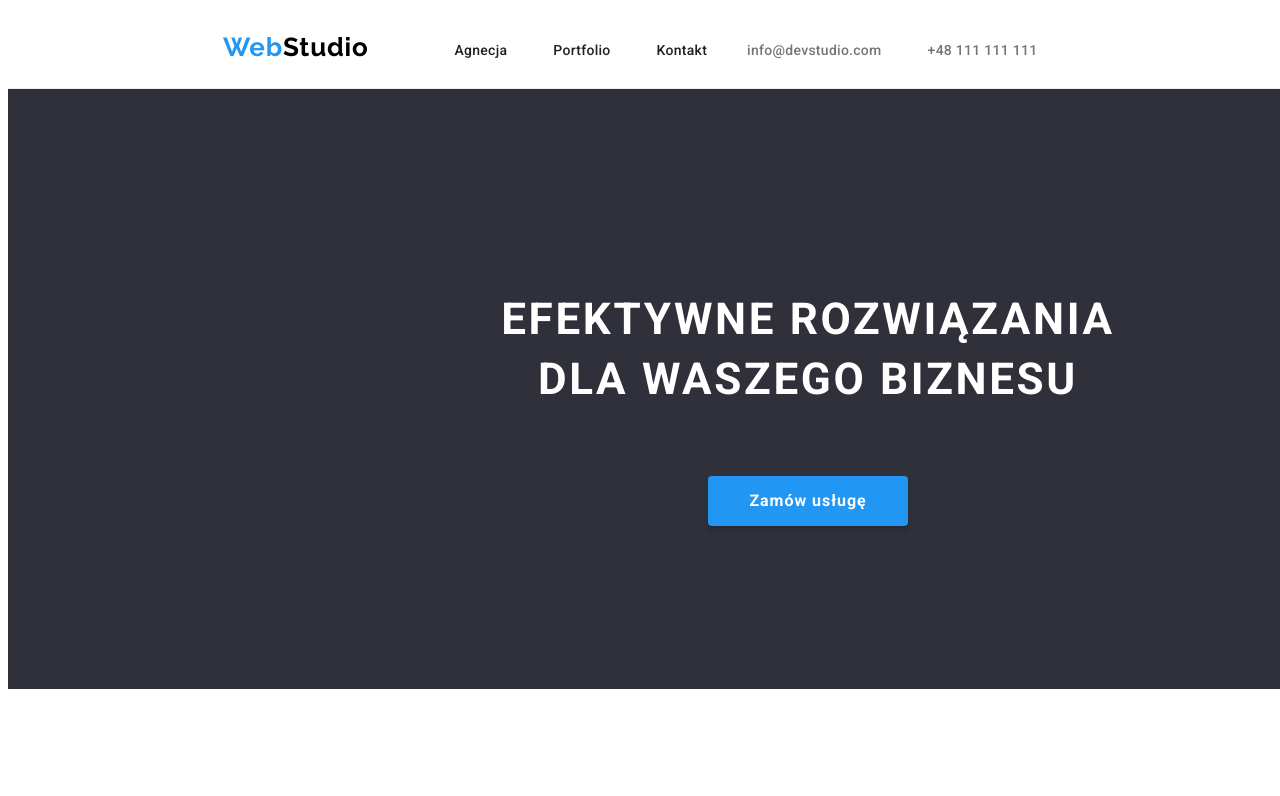
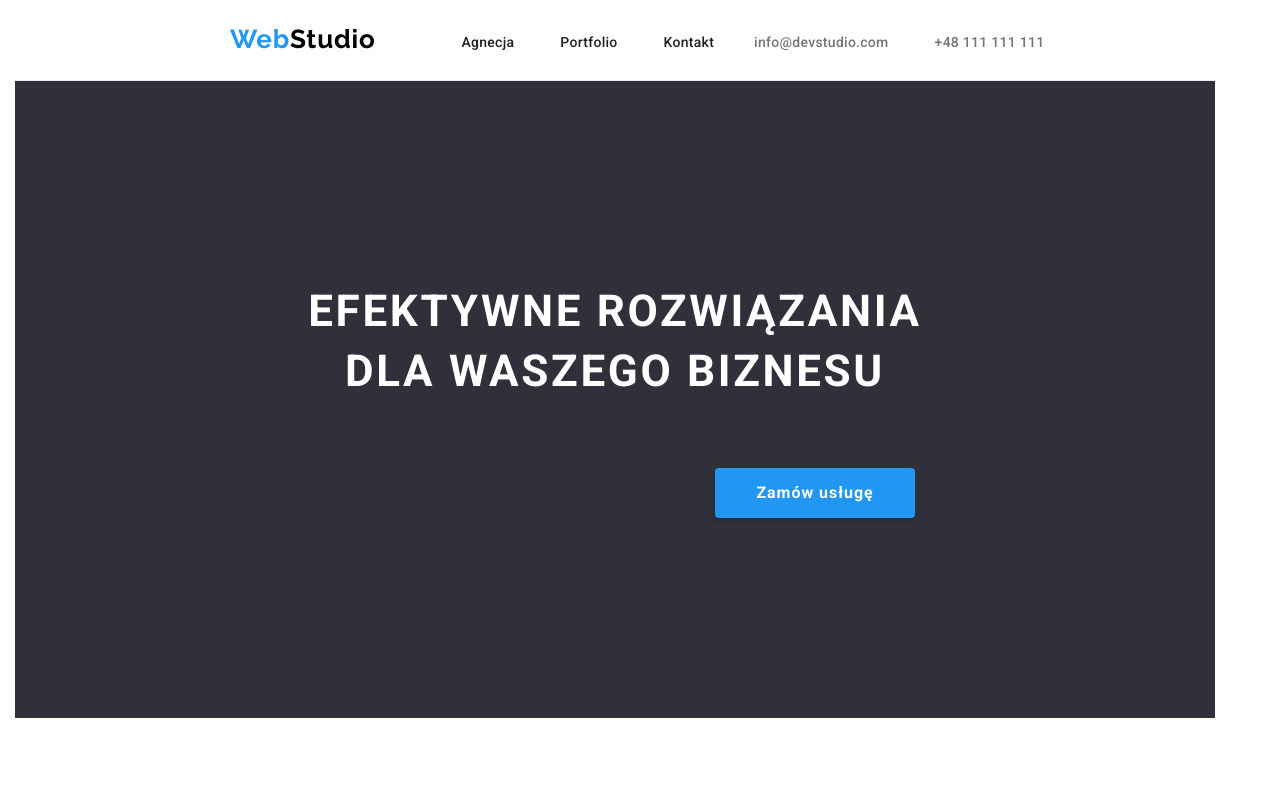
Before and after one commit to michalmpelka/goit-markup-hw-03, a plain HTML site: page index.html in a window 1280 px wide. Shown: the top 796 px of the page. Drawn offline with Linux system fonts and the light colour scheme.

Commit message:
Update index.html

```diff
--- a/css/style.css
+++ b/css/style.css
@@ -1,10 +1,12 @@
 body {
   font-family: "Roboto", sans-serif;
   color: var(--logo1-color);
+  margin: 0 auto;
 }
 
 .container {
   width: 1200px;
+  padding: 0 15px;
 }
 
 :root {
@@ -26,7 +28,7 @@ body {
 
 .headercomponents {
   color: var(--main-color);
-  width: 1600px;
+
   height: 80px;
   border-bottom-width: 1px;
   border-bottom-style: solid;
@@ -103,12 +105,11 @@ a:hover {
   text-align: center;
   margin-top: auto;
   padding-top: 200px;
+  width: 100%;
 }
 
 .section1 {
   background-color: var(--background-color);
-  width: 1600px;
-  height: 600px;
 }
 
 .buttonmain {
@@ -174,8 +175,6 @@ a:hover {
 
 .section4 {
   background-color: var(--background2-color);
-  width: 1600px;
-  height: 648px;
   padding-top: 94px;
 }
 
@@ -204,8 +203,6 @@ a:hover {
 
 .footercomponents {
   background-color: var(--background-color);
-  width: 1600px;
-  height: 252px;
 }
 
 .logo2 {
--- a/index.html
+++ b/index.html
@@ -40,13 +40,16 @@
           <li><a class="link2" href="tel:+48111111111">+48 111 111 111</a></li>
         </ul>
       </div>
+    </div>
     </header>
 
     <main>
+      <div class="container">
       <section class="section1">
         <h1 class="h1components">EFEKTYWNE ROZWIĄZANIA <br />DLA WASZEGO BIZNESU</h1>
         <button class="buttonmain" type="button">Zamów usługę</button>
       </section>
+    </div>
 
       <section class="section2">
         <!-- ukryć nazwę -->
@@ -176,6 +179,6 @@
         </ul>
       </address>
     </footer>
-  </div>
+
   </body>
 </html>
```
